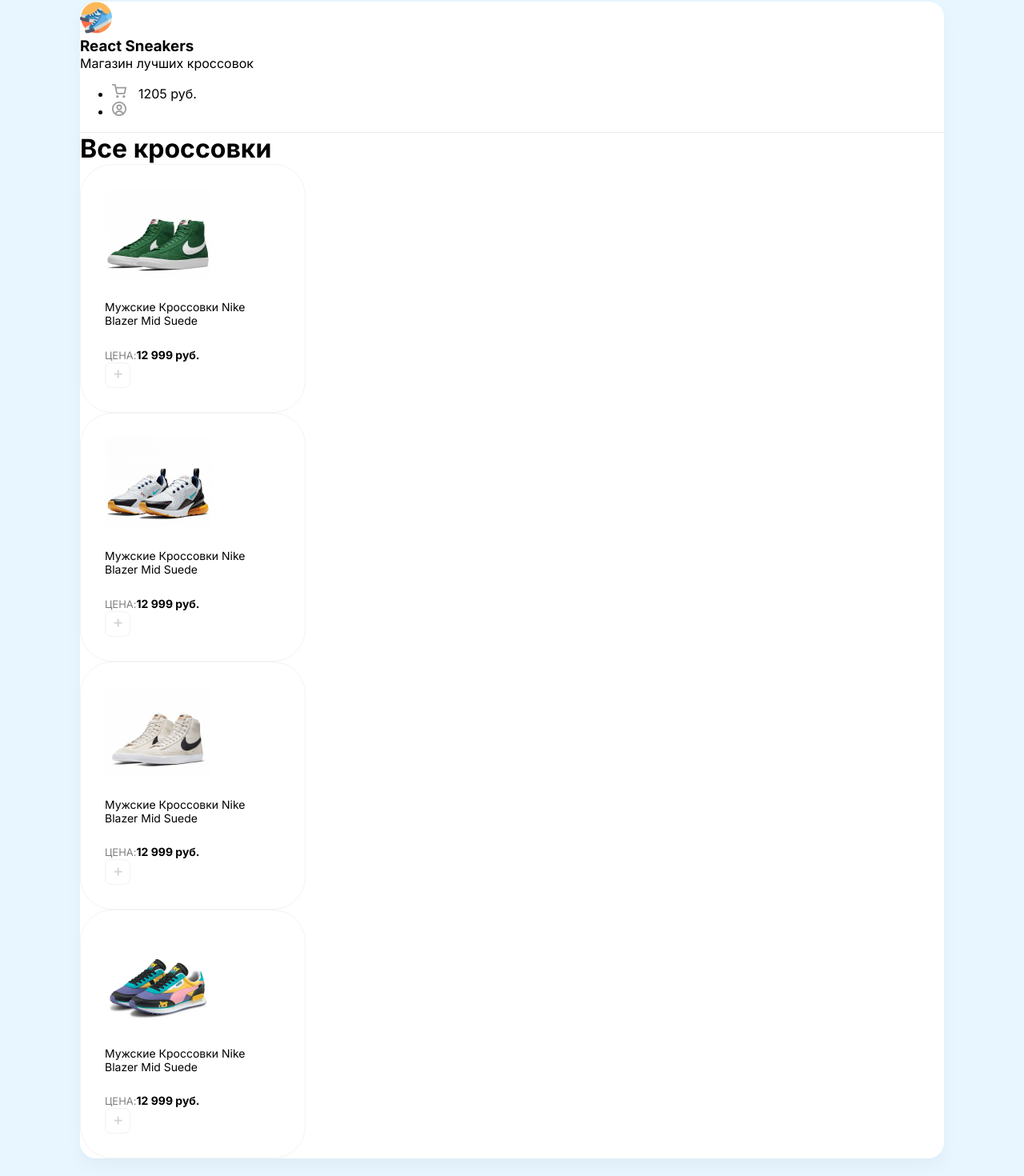
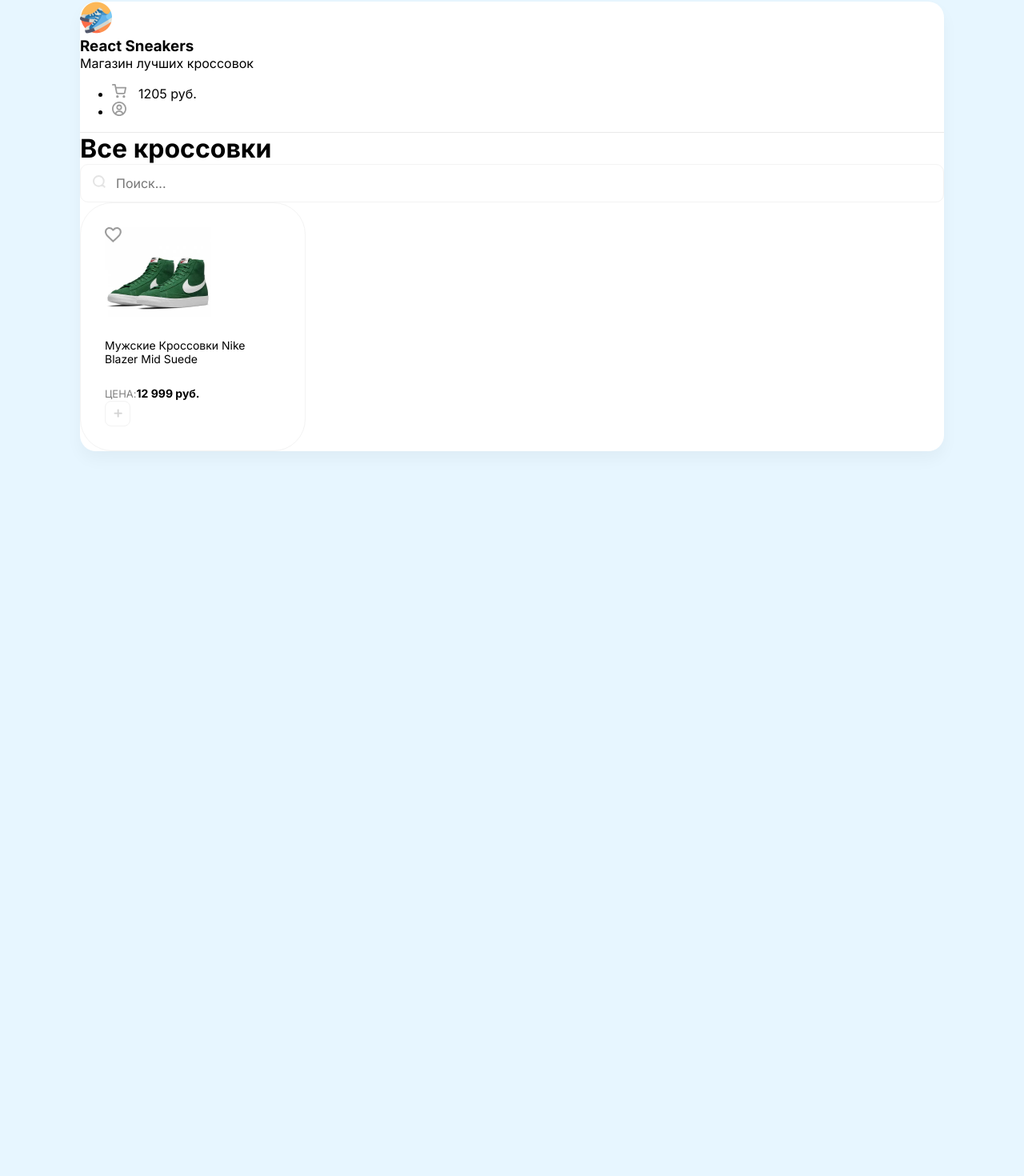
Before and after one commit to milakas/react-sneakers, a React (Create React App) app: page / in a window 1280 px wide. Shown: the part 48-1518 px from the top of the page at 80% size. After the commit the page ends 800 px from the top, so only its background shows below. Built offline with nearby package versions, Linux system fonts and the light colour scheme.

Commit message:
Lesson #2

```diff
--- a/src/App.js
+++ b/src/App.js
@@ -1,103 +1,24 @@
 import './App.css';
+import Card from './components/Card';
+import Drawer from './components/Drawer';
+import Header from './components/Header';
 
 function App() {
   return (
     <div className="wrapper clear">
-      <header className="d-flex justify-between align-center p-40">
-        <div className="d-flex align-center">
-          <img width={40} height={40} src="/img/logo.png" />
-          <div>
-            <h3 className="text-uppercase">React Sneakers</h3>
-            <p className="opacity-5">Магазин лучших кроссовок</p>
+      <Drawer />
+      <Header />
+      <div className="content p-40">
+        <div className="d-flex align-center justify-between mb-40">
+          <h1>Все кроссовки</h1>
+          <div className="search-block d-flex">
+            <img src="/img/search.svg" alt="Search" />
+            <input placeholder="Поиск..." />
           </div>
         </div>
-        <ul className="d-flex">
-          <li className="mr-30">
-            <img width={18} height={18} src="/img/cart.svg" />
-            <span>1205 руб.</span>
-          </li>
-          <li>
-            <img width={18} height={18} src="/img/user.svg" />
-          </li>
-        </ul>
-      </header>
-
-      <div className="content p-40">
-        <h1 className="mb-40">Все кроссовки</h1>
 
         <div className="d-flex">
-          <div className="card">
-            <img
-              width={133}
-              height={112}
-              src="/img/sneakers/1.jpg"
-              alt="Sneakers"
-            />
-            <h5>Мужские Кроссовки Nike Blazer Mid Suede</h5>
-            <div className="d-flex justify-between align-center">
-              <div className="d-flex flex-column">
-                <span>Цена:</span>
-                <b>12 999 руб.</b>
-              </div>
-              <button className="button">
-                <img width={11} height={11} src="/img/plus.svg" alt="Plus" />
-              </button>
-            </div>
-          </div>
-          <div className="card">
-            <img
-              width={133}
-              height={112}
-              src="/img/sneakers/2.jpg"
-              alt="Sneakers"
-            />
-            <h5>Мужские Кроссовки Nike Blazer Mid Suede</h5>
-            <div className="d-flex justify-between align-center">
-              <div className="d-flex flex-column">
-                <span>Цена:</span>
-                <b>12 999 руб.</b>
-              </div>
-              <button className="button">
-                <img width={11} height={11} src="/img/plus.svg" alt="Plus" />
-              </button>
-            </div>
-          </div>
-          <div className="card">
-            <img
-              width={133}
-              height={112}
-              src="/img/sneakers/3.jpg"
-              alt="Sneakers"
-            />
-            <h5>Мужские Кроссовки Nike Blazer Mid Suede</h5>
-            <div className="d-flex justify-between align-center">
-              <div className="d-flex flex-column">
-                <span>Цена:</span>
-                <b>12 999 руб.</b>
-              </div>
-              <button className="button">
-                <img width={11} height={11} src="/img/plus.svg" alt="Plus" />
-              </button>
-            </div>
-          </div>
-          <div className="card">
-            <img
-              width={133}
-              height={112}
-              src="/img/sneakers/4.jpg"
-              alt="Sneakers"
-            />
-            <h5>Мужские Кроссовки Nike Blazer Mid Suede</h5>
-            <div className="d-flex justify-between align-center">
-              <div className="d-flex flex-column">
-                <span>Цена:</span>
-                <b>12 999 руб.</b>
-              </div>
-              <button className="button">
-                <img width={11} height={11} src="/img/plus.svg" alt="Plus" />
-              </button>
-            </div>
-          </div>
+          <Card />
         </div>
       </div>
     </div>
--- /dev/null
+++ b/src/components/Card.js
@@ -0,0 +1,22 @@
+function Card() {
+  return (
+    <div className="card">
+      <div className="favorite">
+        <img src="/img/heart.svg" alt="unliked" />
+      </div>
+      <img width={133} height={112} src="/img/sneakers/1.jpg" alt="Sneakers" />
+      <h5>Мужские Кроссовки Nike Blazer Mid Suede</h5>
+      <div className="d-flex justify-between align-center">
+        <div className="d-flex flex-column">
+          <span>Цена:</span>
+          <b>12 999 руб.</b>
+        </div>
+        <button className="button">
+          <img width={11} height={11} src="/img/plus.svg" alt="Plus" />
+        </button>
+      </div>
+    </div>
+  );
+}
+
+export default Card;
--- /dev/null
+++ b/src/components/Drawer.js
@@ -0,0 +1,57 @@
+function Drawer() {
+  return (
+    <div style={{ display: 'none' }} className="overlay">
+      <div className="drawer">
+        <h2 className="mb-30 d-flex justify-between">
+          Корзина
+          <img className="cu-p" src="/img/btn-remove.svg" alt="Remove" />
+        </h2>
+
+        <div className="items">
+          <div className="cartItem d-flex align-center mb-20">
+            <div
+              style={{ backgroundImage: 'url(/img/sneakers/1.jpg)' }}
+              className="cartItemImg"
+            ></div>
+            <div className="flex mr-20">
+              <p className="mb-5">Мужские Кроссовки Nike Blazer Mid Suede</p>
+              <b>12 999 руб.</b>
+            </div>
+            <img className="removeBtn" src="/img/btn-remove.svg" alt="Remove" />
+          </div>
+          <div className="cartItem d-flex align-center mb-20">
+            <div
+              style={{ backgroundImage: 'url(/img/sneakers/2.jpg)' }}
+              className="cartItemImg"
+            ></div>
+            <div className="flex mr-20">
+              <p className="mb-5">Мужские Кроссовки Nike Blazer Mid Suede</p>
+              <b>12 999 руб.</b>
+            </div>
+            <img className="removeBtn" src="/img/btn-remove.svg" alt="Remove" />
+          </div>
+        </div>
+
+        <div className="cartTotalBlock">
+          <ul>
+            <li>
+              <span>Итого:</span>
+              <div></div>
+              <b>21 498 руб.</b>
+            </li>
+            <li>
+              <span>Налог 5%:</span>
+              <div></div>
+              <b>1074 руб.</b>
+            </li>
+          </ul>
+          <button className="greenButton">
+            Оформить заказ <img src="/img/arrow.svg" alt="Arrow" />
+          </button>
+        </div>
+      </div>
+    </div>
+  );
+}
+
+export default Drawer;
--- /dev/null
+++ b/src/components/Header.js
@@ -0,0 +1,24 @@
+function Header() {
+  return (
+    <header className="d-flex justify-between align-center p-40">
+      <div className="d-flex align-center">
+        <img width={40} height={40} src="/img/logo.png" />
+        <div>
+          <h3 className="text-uppercase">React Sneakers</h3>
+          <p className="opacity-5">Магазин лучших кроссовок</p>
+        </div>
+      </div>
+      <ul className="d-flex">
+        <li className="mr-30">
+          <img width={18} height={18} src="/img/cart.svg" />
+          <span>1205 руб.</span>
+        </li>
+        <li>
+          <img width={18} height={18} src="/img/user.svg" />
+        </li>
+      </ul>
+    </header>
+  );
+}
+
+export default Header;
--- a/src/index.scss
+++ b/src/index.scss
@@ -1,9 +1,12 @@
 body {
   margin: 0;
-  font-family: 'Inter', system-ui;
   -webkit-font-smoothing: antialiased;
   -moz-osx-font-smoothing: grayscale;
   background-color: #e7f6ff;
+}
+
+* {
+  font-family: 'Inter', system-ui;
 }
 
 .wrapper {
@@ -38,6 +41,17 @@
   width: 220px;
   border-radius: 40px;
   margin-right: 30px;
+  transition: box-shadow 0.2 ease-in-out, transform 0.2s ease-in-out;
+
+  &:hover {
+    transform: translateY(-5px);
+    box-shadow: 0px 20px 30px rgba(0, 0, 0, 0.06);
+  }
+
+  .favorite {
+    position: absolute;
+    cursor: pointer;
+  }
 
   span {
     font-size: 13px;
@@ -64,3 +78,144 @@
   width: 32px;
   cursor: pointer;
 }
+
+.search-block {
+  padding: 0 15px;
+  border: 1px solid #f3f3f3;
+  border-radius: 10px;
+
+  input {
+    width: 200px;
+    font-size: 16px;
+    padding: 13px;
+    border: 0;
+  }
+}
+
+.overlay {
+  position: absolute;
+  left: 0;
+  top: 0;
+  width: 100%;
+  height: 100%;
+  background-color: rgba(0, 0, 0, 0.05);
+  z-index: 1;
+}
+
+.drawer {
+  position: absolute;
+  right: 0;
+
+  display: flex;
+  flex-direction: column;
+  width: 420px;
+  height: 100%;
+  padding: 30px;
+  background: #fff;
+  box-shadow: -10px 4px 24px rgba(0, 0, 0, 0.01);
+
+  .items {
+    overflow: auto;
+    margin-bottom: 50px;
+  }
+
+  h2 {
+    margin: 0;
+  }
+
+  .items {
+    flex: 1;
+  }
+}
+
+.cartTotalBlock {
+  ul {
+    margin-bottom: 40px !important;
+  }
+  li {
+    display: flex;
+    align-items: flex-end;
+    margin-bottom: 15px;
+  }
+
+  div {
+    position: relative;
+    top: -4px;
+    margin: 0 7px;
+    flex: 1;
+    height: 1px;
+    border-bottom: 1px dashed #dfdfdf;
+  }
+
+  .greenButton {
+    position: relative;
+
+    &:hover {
+      img {
+        transform: translateX(5px);
+      }
+    }
+
+    img {
+      position: absolute;
+      right: 30px;
+      top: 20px;
+      transition: transform 0.15s ease-in-out;
+    }
+  }
+}
+
+.cartItem {
+  border: 1px solid #f3f3f3;
+  border-radius: 20px;
+  overflow: hidden;
+  padding: 20px;
+
+  .cartItemImg {
+    height: 70px;
+    width: 70px;
+    background-size: contain;
+    background-position: 0 -3px;
+    background-repeat: no-repeat;
+    margin-right: 20px;
+  }
+
+  p {
+    font-size: 16px;
+  }
+
+  b {
+    font-size: 13px;
+  }
+
+  .removeBtn {
+    opacity: 0.5;
+    cursor: pointer;
+    transition: opacity 0.2s ease-in-out;
+
+    &:hover {
+      opacity: 1;
+    }
+  }
+}
+
+.greenButton {
+  width: 100%;
+  height: 55px;
+  font-size: 16px;
+  font-weight: 600;
+  color: #fff;
+  background: #9dd558;
+  border-radius: 18px;
+  border: 0;
+  cursor: pointer;
+  transition: background 0.2s ease-in-out;
+
+  &:hover {
+    background: lighten($color: #9dd558, $amount: 10%);
+  }
+
+  &:active {
+    background: darken($color: #9dd558, $amount: 10);
+  }
+}
```
